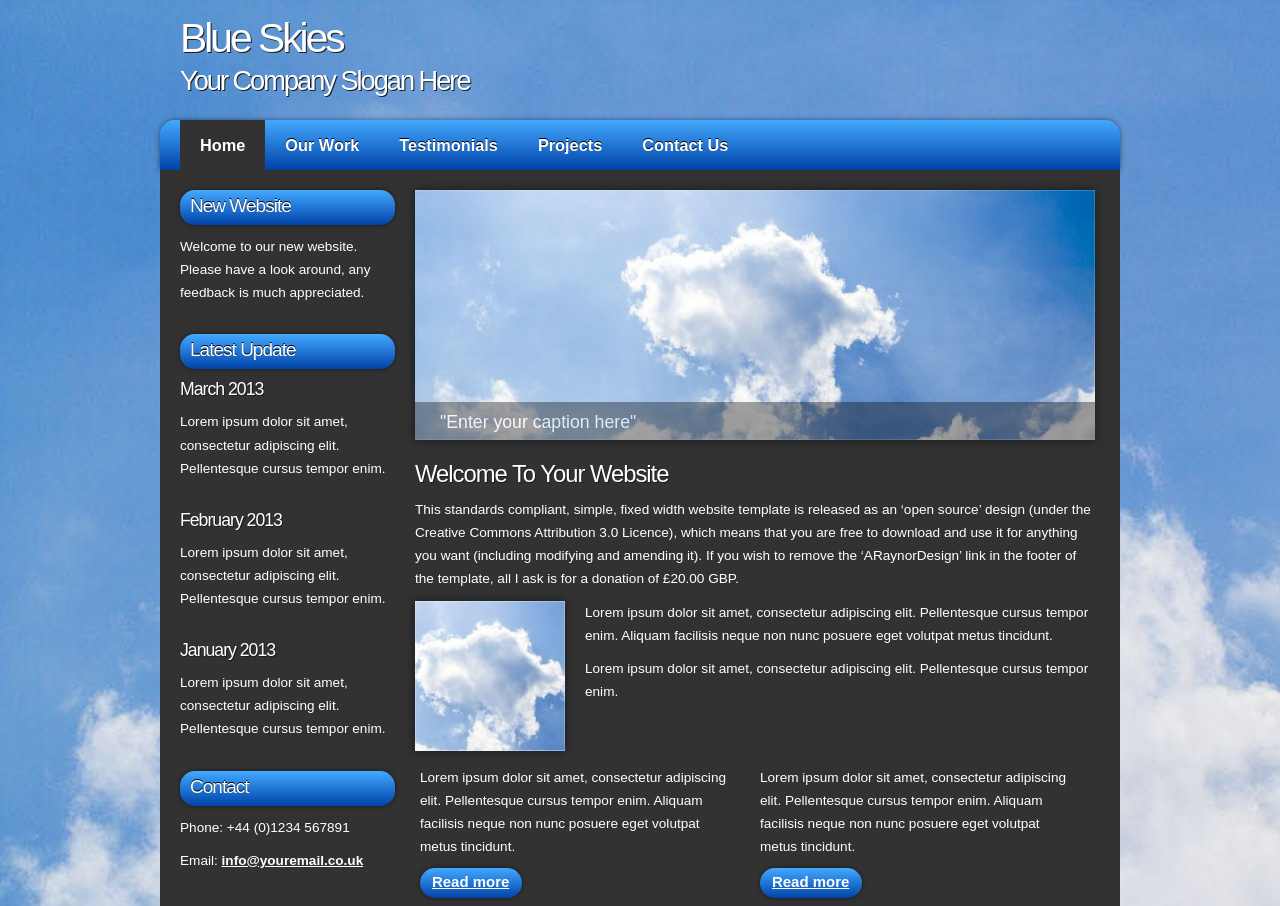
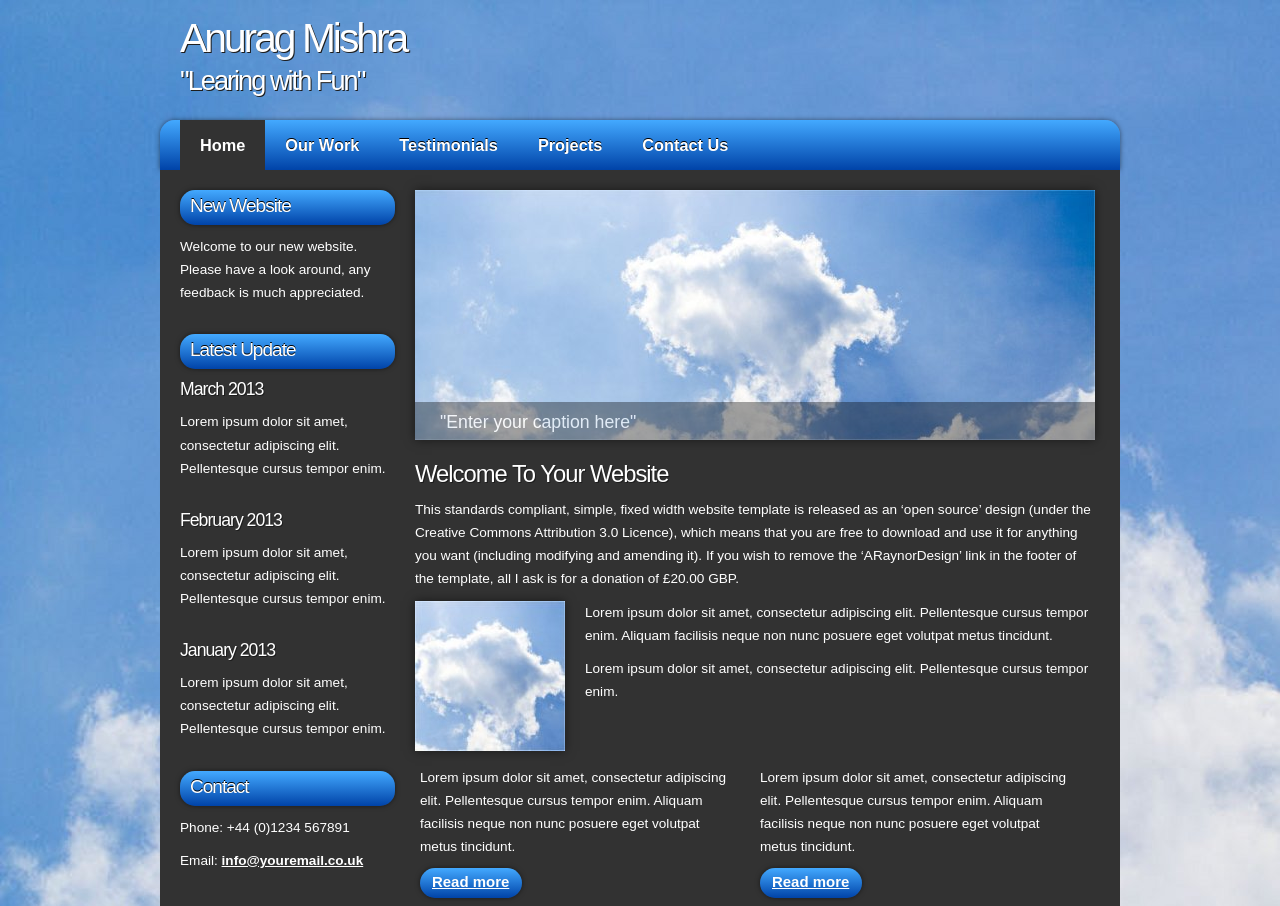
Before and after one commit to anuragmishracse/anuragmishracse.github.io, a plain HTML site: page index.html in a window 1280 px wide. Shown: the top 906 px of the page. Drawn offline with Linux system fonts and the light colour scheme.

Commit message:
change index.html

```diff
--- a/index.html
+++ b/index.html
@@ -16,10 +16,10 @@
     <div id="header">
 	  <div id="banner">
 	    <div id="welcome">
-	      <h1>Blue Skies</h1>
+	      <h1>Anurag Mishra</h1>
 	    </div><!--close welcome-->
 	    <div id="welcome_slogan">
-	      <h1>Your Company Slogan Here</h1>
+	      <h1>"Learing with Fun"</h1>
 	    </div><!--close welcome_slogan-->
 	  </div><!--close banner-->
     </div><!--close header-->
```
